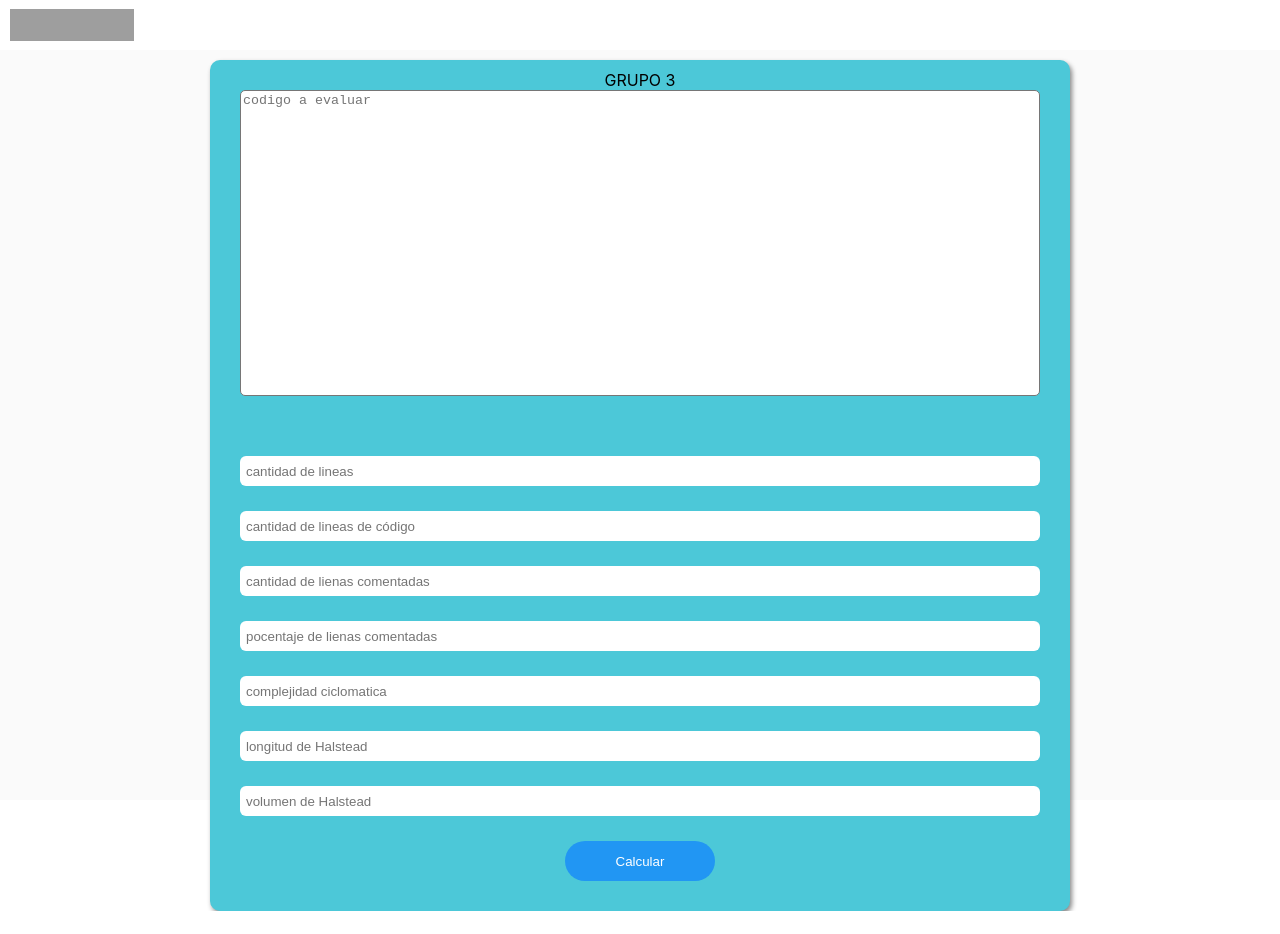
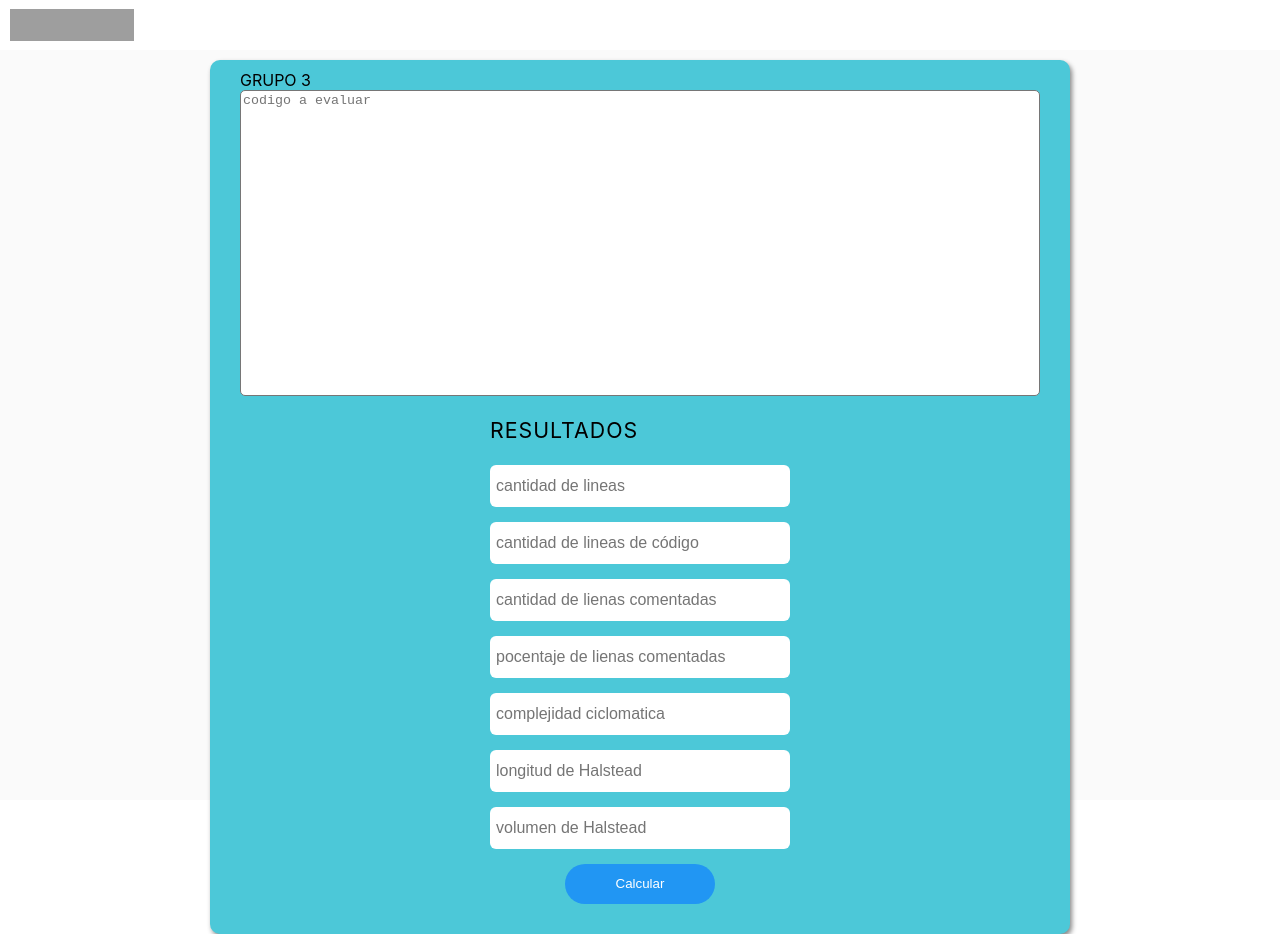
Before and after one commit to facundotourn/testing, a React (Create React App) app: page / in a window 1280 px wide. Before the commit the page ends 911 px from the top, so only its background shows below. Built offline with nearby package versions, Linux system fonts and the light colour scheme; grey boxes are pictures that could not be loaded.

Commit message:
retocados estilos

```diff
--- a/src/App.css
+++ b/src/App.css
@@ -1,5 +1,4 @@
 .App {
-  text-align: center;
   background-color: rgb(250, 250, 250);
   height: 100vh;
 }
@@ -42,6 +41,8 @@ input {
   border-radius: 6px;
   padding: 6px;
   cursor: default;
+  font-size: 12pt;
+  height: 30px;
 }
 input:focus {
   /* background-color: black; */
--- a/src/components/CodeInput/index.scss
+++ b/src/components/CodeInput/index.scss
@@ -3,7 +3,6 @@
   flex-direction: column;
 
   text-align: start;
-  padding-bottom: 60px;
 }
 
 .codigo {
--- a/src/components/Result/index.js
+++ b/src/components/Result/index.js
@@ -2,7 +2,7 @@ import React from "react";
 
 import "./index.scss";
 
-export default function Result({ value, placeholder }) {
+export default function Result({ value, name }) {
   return (
     <div className="resultado">
       <input
@@ -12,7 +12,7 @@ export default function Result({ value, placeholder }) {
             ? value
             : null
         }
-        placeholder={placeholder}
+        placeholder={name}
         readOnly={true}
       />
     </div>
--- a/src/components/Result/index.scss
+++ b/src/components/Result/index.scss
@@ -4,8 +4,6 @@
   flex-direction: row;
   font-size: 20px;
   width: 400px;
-  border-radius: 10px;
-  height: 30px;
-  padding-bottom: 25px;
+  margin-bottom: 15px;
   width: 100%;
 }
--- a/src/components/Results/index.js
+++ b/src/components/Results/index.js
@@ -3,5 +3,12 @@ import React from "react";
 import "./index.scss";
 
 export default function Results({ children }) {
-  return <div className="resul-container">{children}</div>;
+  return (
+    <div className="results-container">
+      <div className="result-title-container">
+        <p>Resultados</p>
+      </div>
+      {children}
+    </div>
+  );
 }
--- a/src/components/Results/index.scss
+++ b/src/components/Results/index.scss
@@ -0,0 +1,14 @@
+.results-container {
+  margin-top: 30px;
+  max-width: 300px;
+  margin: 0 auto;
+}
+
+.result-title-container {
+  p {
+    font-weight: 400;
+    font-size: 16pt;
+    letter-spacing: 1px;
+    text-transform: uppercase;
+  }
+}
--- a/src/components/TestingForm/index.js
+++ b/src/components/TestingForm/index.js
@@ -92,12 +92,14 @@ export default function TestingForm() {
       <CodeInput code={code} onCodeChange={handleCodeChange} />
       <Results>
         {outputs.map((output) => (
-          <Result value={output.value} placeholder={output.name} />
+          <Result {...output} />
         ))}
       </Results>
-      <button onClick={handleSubmit} class="button">
-        Calcular
-      </button>
+      <div style={{ display: "flex", justifyContent: "center" }}>
+        <button onClick={handleSubmit} class="button">
+          Calcular
+        </button>
+      </div>
     </div>
   );
 }
```
